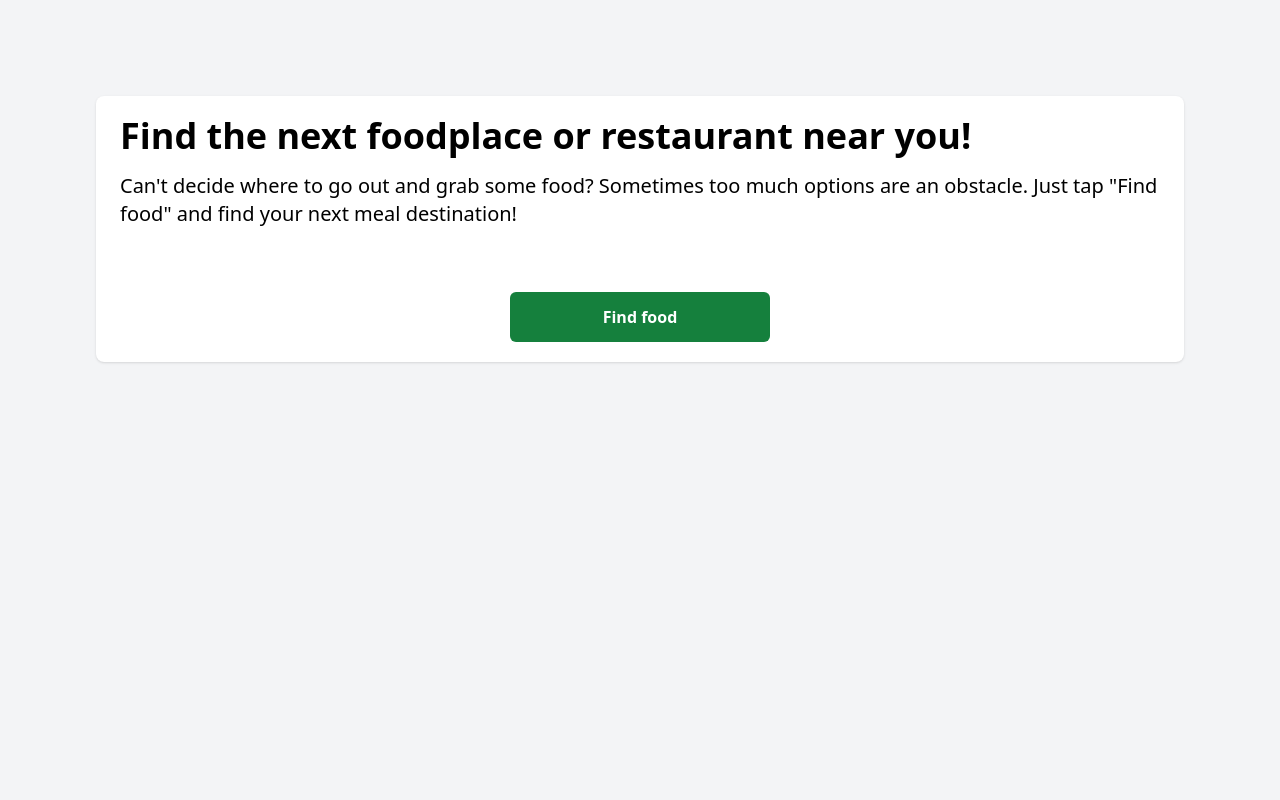
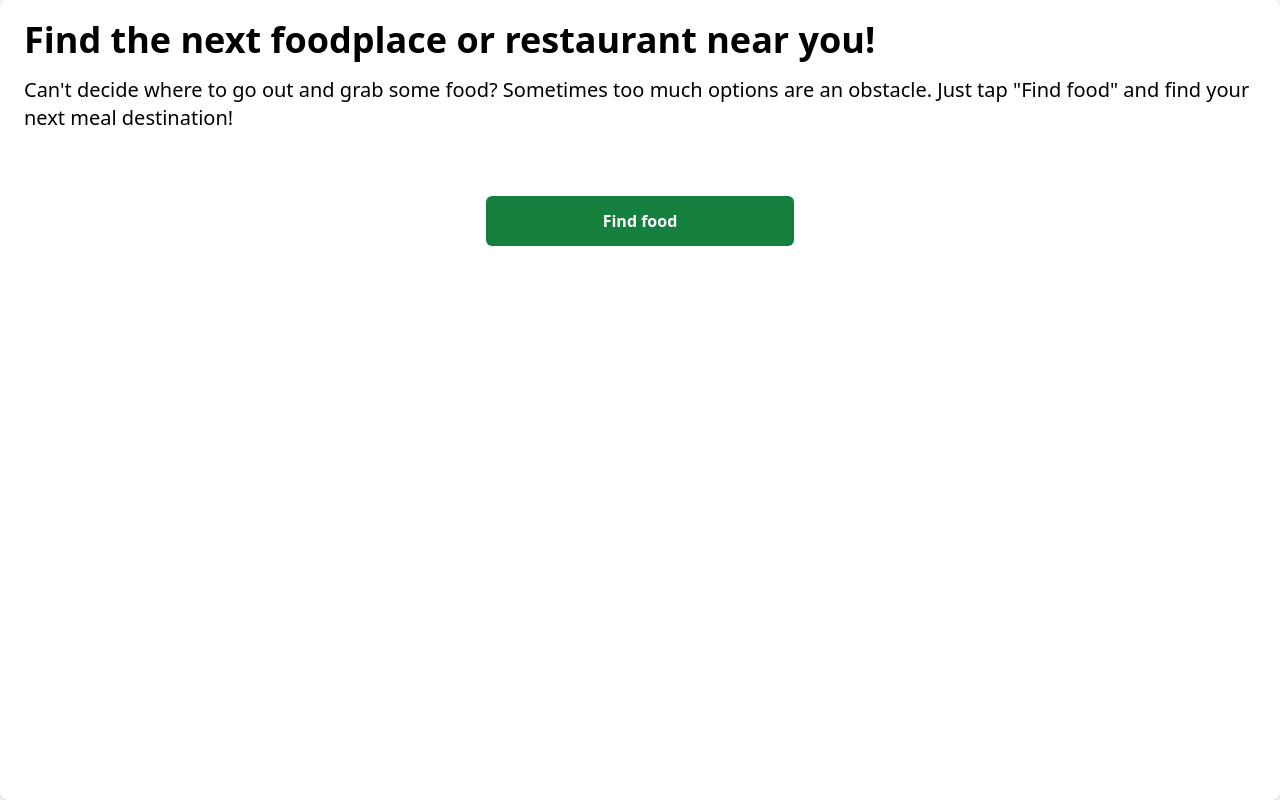
Before and after one commit to alexander-schreiner/findfood, a Next.js app: page / in a window 1280 px wide. Built offline with nearby package versions, Linux system fonts and the light colour scheme.

Commit message:
improving ui

```diff
--- a/app/food/page.tsx
+++ b/app/food/page.tsx
@@ -122,7 +122,7 @@ export default async function FoodPage({ params, searchParams }) {
     return (
         <>
             <div className="overflow-hidden bg-white shadow sm:rounded-lg">
-                <div className="px-4 py-5 sm:px-6">
+                <div className="px-4 py-5 sm:px-6 min-h-screen">
                     <h1 className="text-3xl">{place.name} (Rating: {place.rating}/5)</h1>
                     <h2 className="text-xl">{place.address}</h2>
 
--- a/app/page.tsx
+++ b/app/page.tsx
@@ -25,8 +25,8 @@ export default function Home() {
 
     return (
         <>
-            <div className="overflow-hidden bg-white shadow sm:rounded-lg">
-                <div className="px-4 py-5 sm:px-6">
+            <div className="overflow-hidden bg-white shadow sm:rounded-lg min-h-screen">
+                <div className="px-4 py-5 sm:px-6 ">
                     <div className="flex flex-col space-y-4">
                         <h1 className="text-4xl font-bold">Find the next foodplace or restaurant near you!</h1>
                         <p className="text-xl">
--- a/styles/Home.module.css
+++ b/styles/Home.module.css
@@ -3,8 +3,7 @@
   flex-direction: column;
   justify-content: space-between;
   align-items: center;
-  padding: 6rem;
-  @apply bg-gray-100 h-screen;
+  @apply bg-gray-100;
 }
 
 .description {
```
